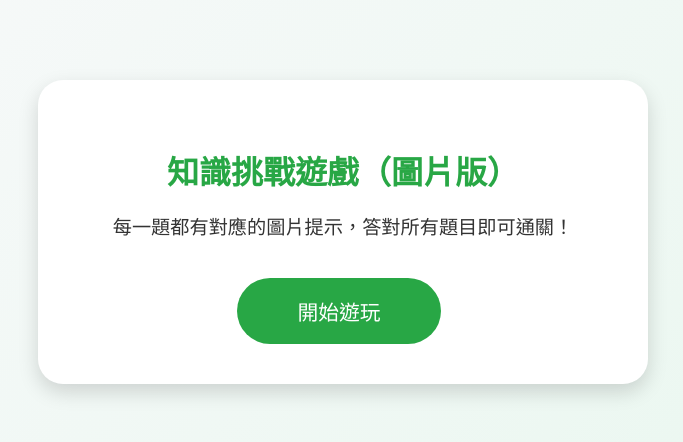
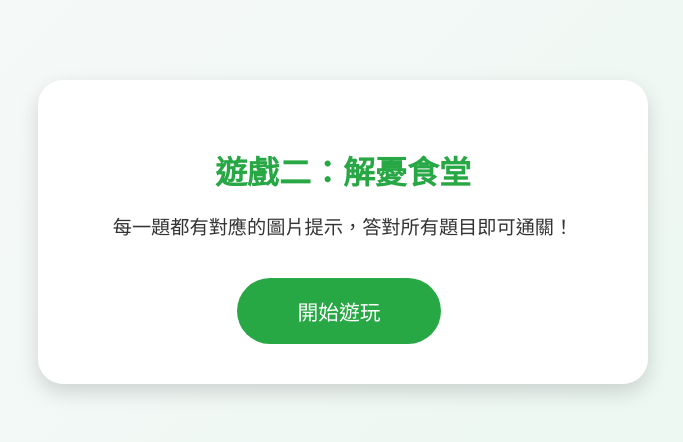
Before and after one commit to CP0123/kmu-library-game, a plain HTML site: page game2-quiz.html in a window 1280 px wide. Shown: the whole page, without its empty margins (297-980 px from the left). Drawn offline with Linux system fonts and the light colour scheme.

Commit message:
Update game2-quiz.html

```diff
--- a/game2-quiz.html
+++ b/game2-quiz.html
@@ -2,7 +2,7 @@
 <html lang="zh-TW">
 <head>
 <meta charset="UTF-8">
-<title>知識挑戰遊戲（圖片版）</title>
+<title>遊戲二：解憂食堂</title>
 <meta name="viewport" content="width=device-width, initial-scale=1.0">
 <style>
 body {
@@ -174,7 +174,7 @@ body {
 <body>
 <!-- 遊戲介紹 -->
 <div id="intro-card">
-  <h2>知識挑戰遊戲（圖片版）</h2>
+  <h2>遊戲二：解憂食堂</h2>
   <p>每一題都有對應的圖片提示，答對所有題目即可通關！</p>
   <button id="startBtn">開始遊玩</button>
 </div>
```
